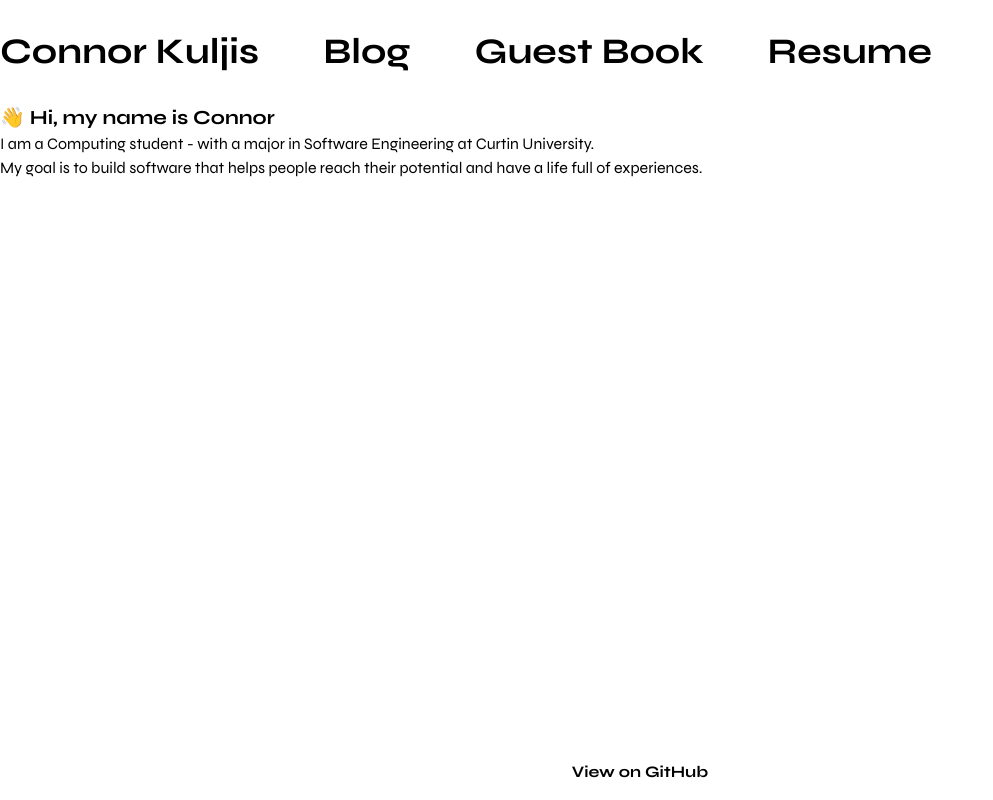
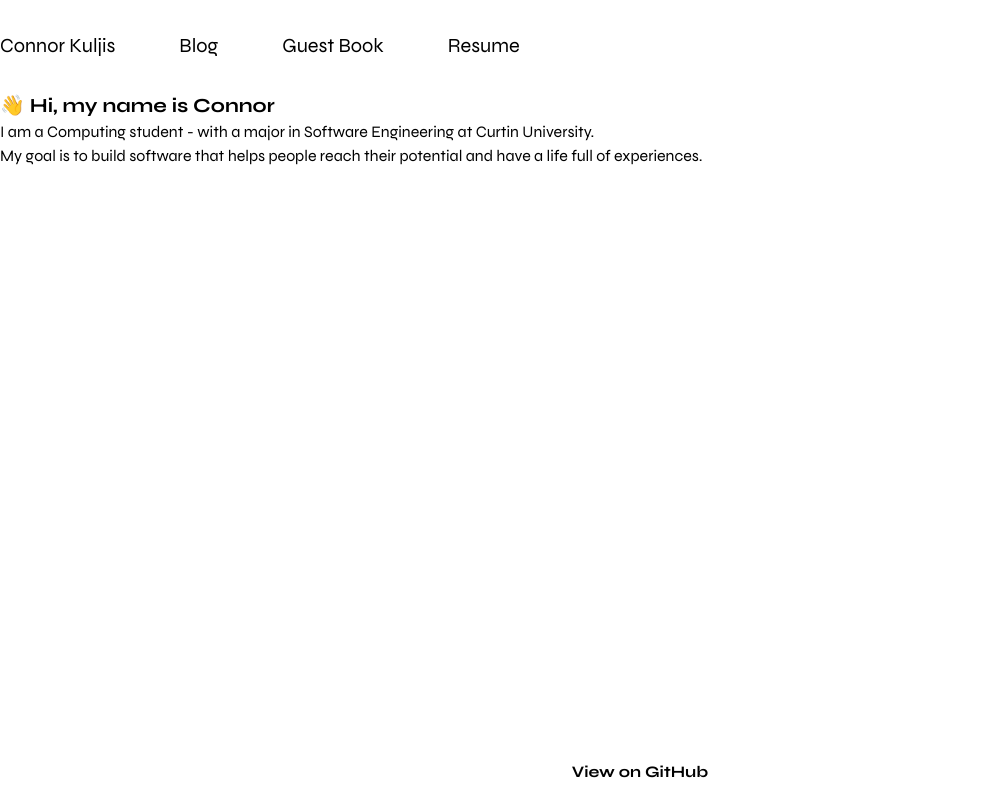
Before and after one commit to connorkuljis/connorkuljis-portfolio, a Next.js app: page / in a window 1280 px wide. Shown: the whole page, without its empty margins (0-993 px from the left). Built offline with nearby package versions, Linux system fonts and the light colour scheme.

Commit message:
reduced header text size

```diff
--- a/app/header.tsx
+++ b/app/header.tsx
@@ -1,15 +1,14 @@
 import Link from 'next/link'
-import styles from './page.module.css'
 
 export default function Header() {
 	const resumeLink = "https://connor-kuljis-resume.s3.ap-southeast-2.amazonaws.com/connor-kuljis-resume-nov-22.pdf"
 	return (
 		<header>
-			<nav className="flex py-8 space-x-16 font-bold text-4xl">
-					<Link href="/">Connor Kuljis</Link>
-					<Link href="/blog">Blog</Link>
-					<Link href="/guestbook">Guest Book</Link>
-					<Link target="_blank" href={resumeLink}>Resume</Link>
+			<nav className="flex py-8 space-x-16 text-xl">
+				<Link href="/">Connor Kuljis</Link>
+				<Link href="/blog">Blog</Link>
+				<Link href="/guestbook">Guest Book</Link>
+				<Link target="_blank" href={resumeLink}>Resume</Link>
 			</nav>
 		</header>
 	)
```
